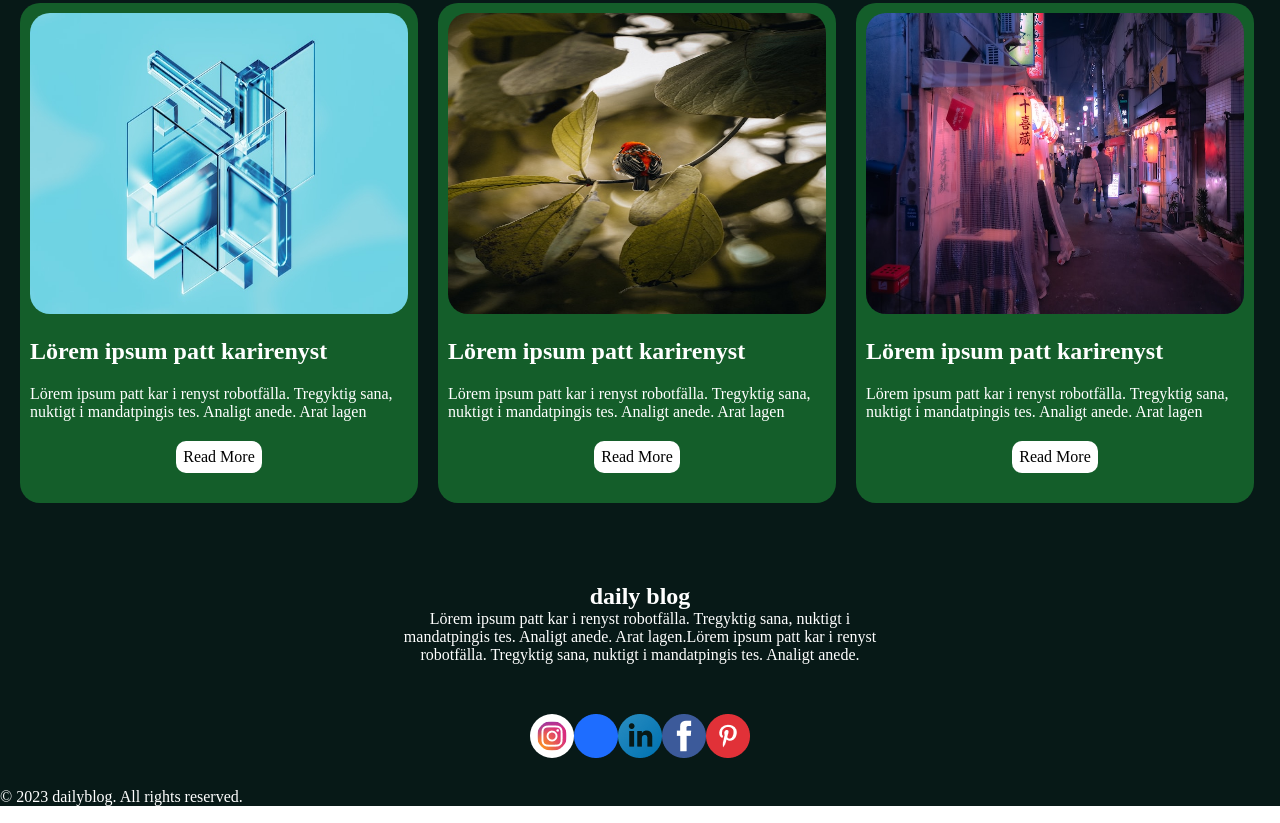
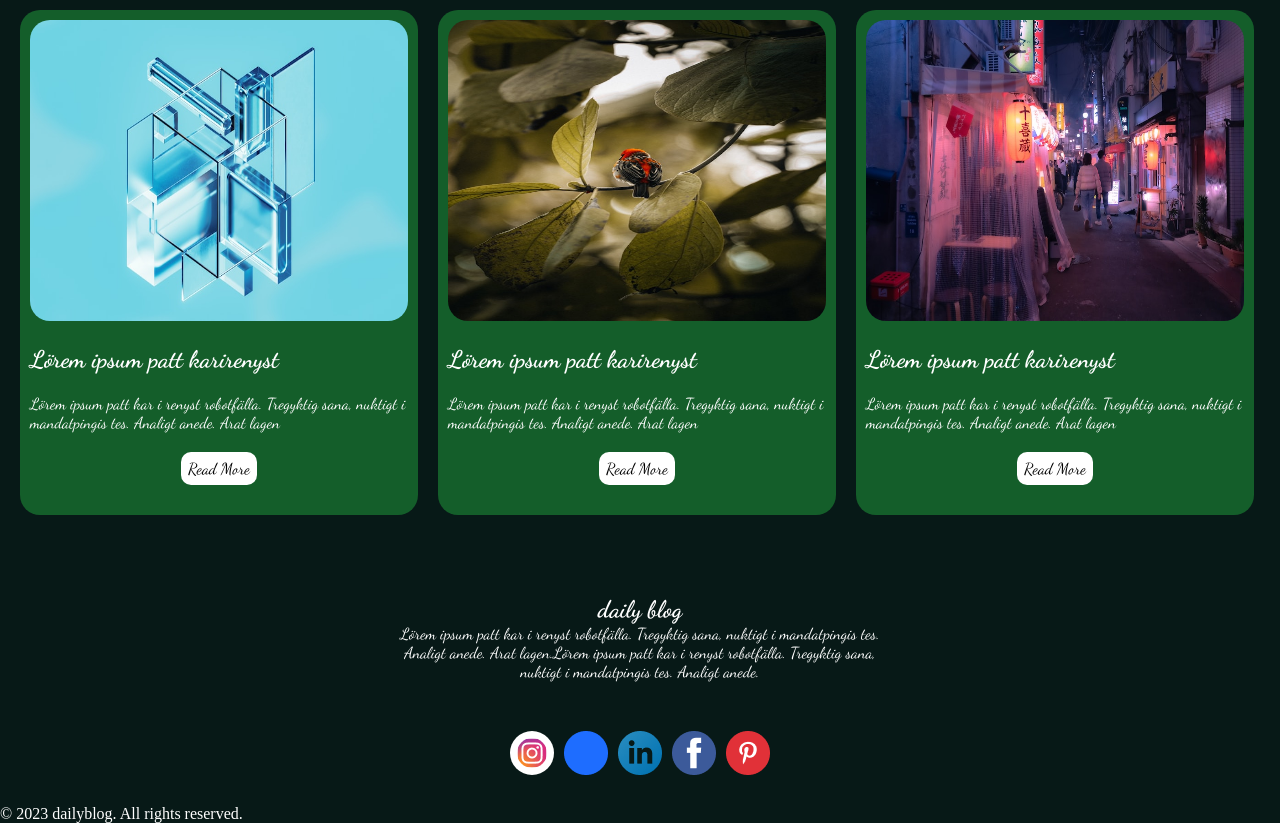
Before and after one commit to bakuri1234/davalebebi, a plain HTML site: page index.html in a window 1280 px wide. Shown: the part 1381-2204 px from the top of the page. Drawn offline with Linux system fonts and the light colour scheme.

Commit message:
shevcvale ragaceebi

```diff
--- a/index.html
+++ b/index.html
@@ -6,6 +6,7 @@
     <meta name='viewport' content='width=device-width, initial-scale=1.0'>
     <link rel='stylesheet' type='text/css' media='screen' href='main.css'>
     <link rel="stylesheet" href="https://cdnjs.cloudflare.com/ajax/libs/font-awesome/7.0.1/css/all.min.css">
+    <link href="https://fonts.googleapis.com/css2?family=Dancing+Script:wght@400..700&display=swap" rel="stylesheet">
 </head>
 <body>
     <header style="background-color: #071917; padding: 10px;">
@@ -43,7 +44,7 @@
                 </div>
             </div>
         </section>
-        <section style="background-color: #071917;">
+        <section style="background-color: #071917; " class="font-section">
             <h1 class="rec-posts">Recent Posts</h1>
             <div class="flex-box">
                 <div class="card1">
@@ -104,10 +105,10 @@
                 <p>Lörem ipsum patt kar i renyst robotfälla. Tregyktig  sana, nuktigt i mandatpingis tes. Analigt anede. Arat lagen.Lörem ipsum patt kar i renyst robotfälla. Tregyktig  sana, nuktigt i mandatpingis tes. Analigt anede. </p>
             </div>
             <div class="icon-div">
-                <img class="icon1" src="images/icon1.png" alt="">
-                <img src="images/icon2.png" alt="">
-                <img src="images/icon3.png" alt="">
-                <img src="images/icon4.png" alt="">
+                <img class="icon1 icon-margin" src="images/icon1.png" alt="">
+                <img class="icon-margin" src="images/icon2.png" alt="">
+                <img class="icon-margin" src="images/icon3.png" alt="">
+                <img class="icon-margin" src="images/icon4.png" alt="">
                 <img src="images/icon5.png" alt="">
             </div>
         </section>
--- a/main.css
+++ b/main.css
@@ -42,6 +42,7 @@
     right: 20px;
     top: 264px;
     opacity: 0.7;
+    font-family: "Dancing Script", cursive;
 }
 .div-header{
     margin-bottom: 50px;
@@ -130,6 +131,12 @@
 
     background-color: #071917;
 }
+.font-section{
+    font-family: "Dancing Script", cursive;
+}
+.icon-margin{
+    margin-right: 10px;
+}
 /* media */
 
 
```
